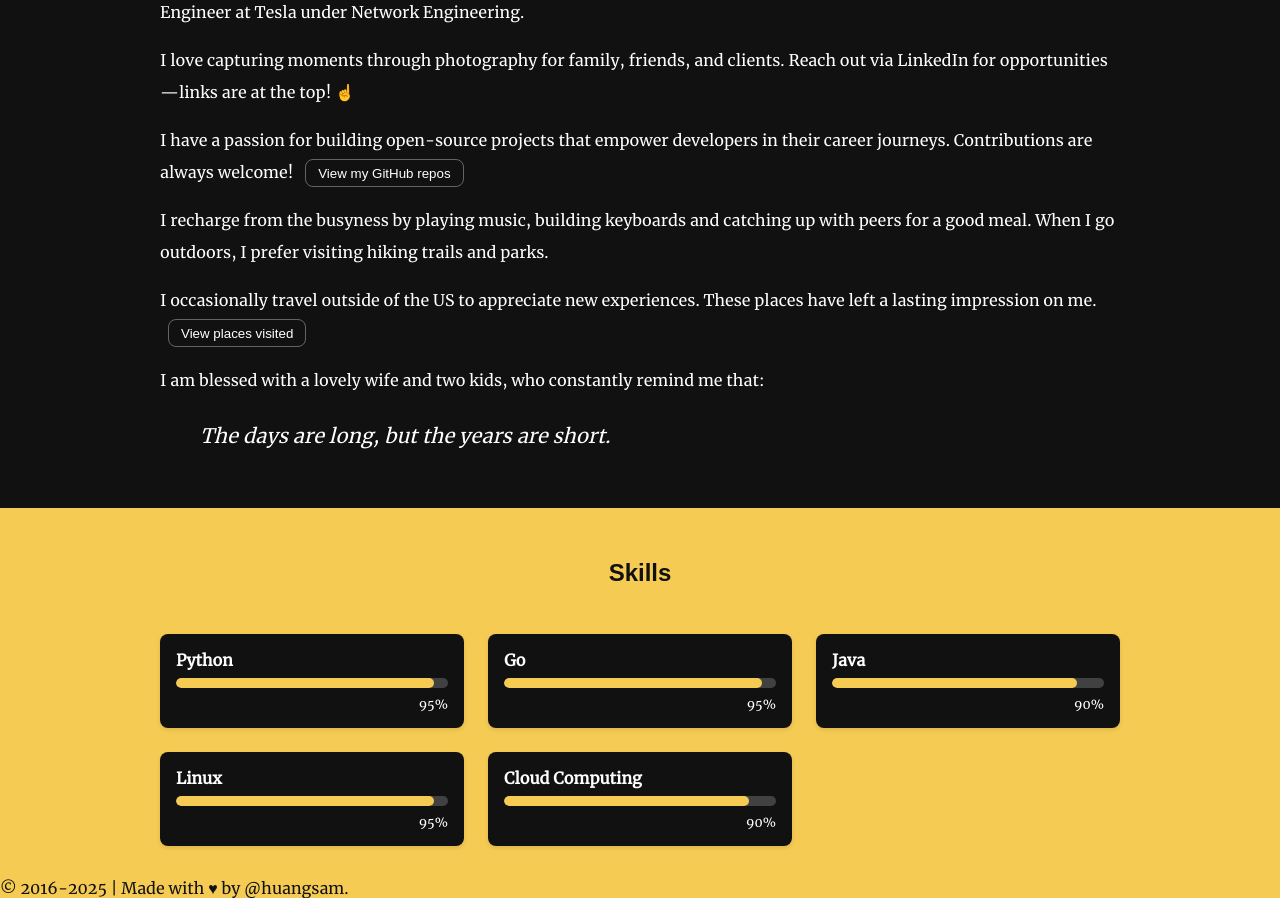
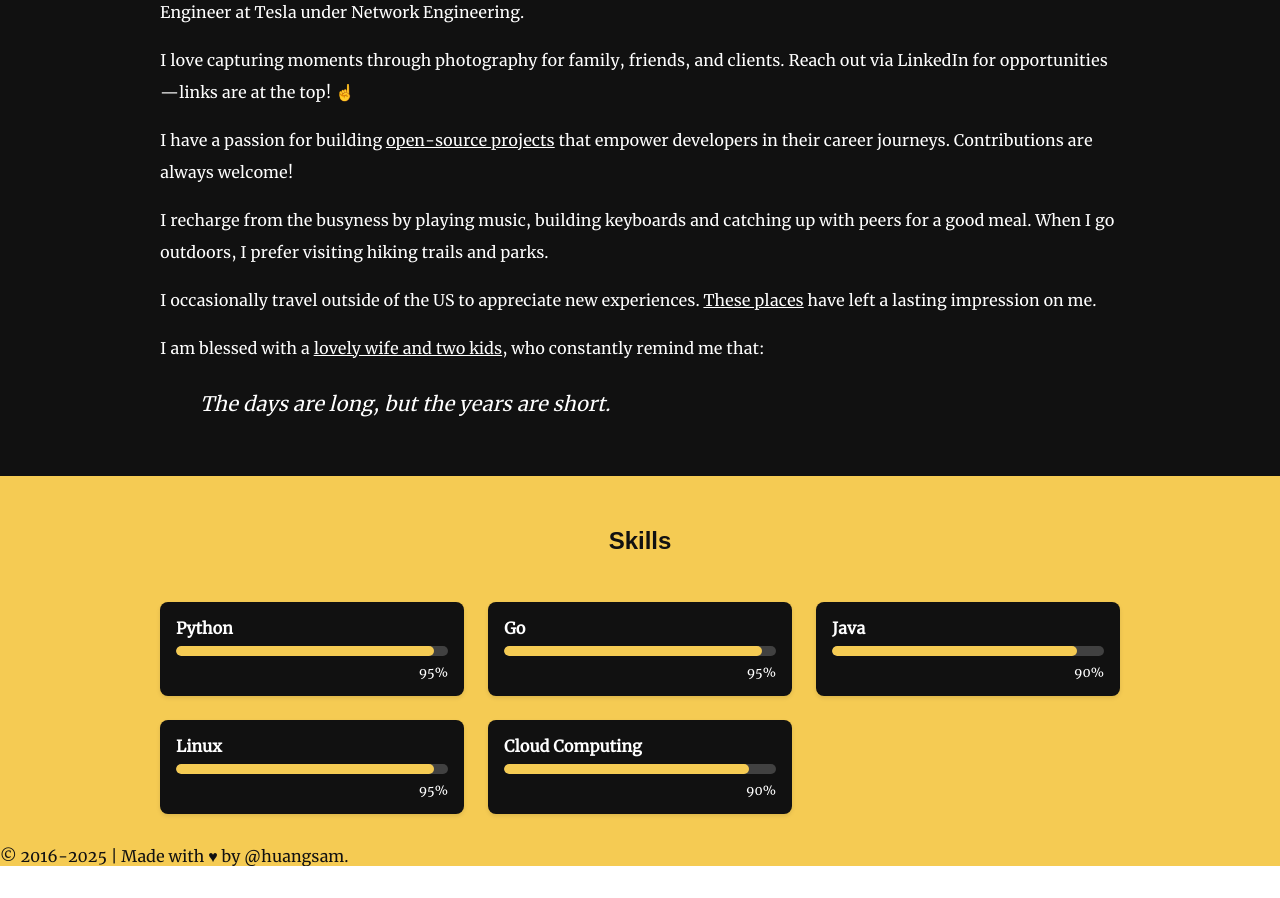
Before and after one commit to huangsam/huangsam.github.io, a SvelteKit app: page / in a window 1280 px wide. Shown: the part 840-1738 px from the top of the page. After the commit the page ends 1706 px from the top, so only its background shows below. Built offline with nearby package versions, Linux system fonts and the light colour scheme; a web font is replaced by a local one.

Commit message:
Add family modal and replace inline buttons

```diff
--- /dev/null
+++ b/src/lib/components/FamilyModal.svelte
@@ -0,0 +1,76 @@
+<!--
+  FamilyModal component: Displays a modal with a family photo.
+  Provides a personal touch to the portfolio by showcasing family life.
+-->
+<script lang="ts">
+  import Modal from './Modal.svelte';
+
+  export let open = false;
+  export let onClose: () => void;
+
+  let familyImage: string = '';
+  let imageLoaded = false;
+
+  // Lazy load the image only when the modal opens
+  async function loadImage() {
+    if (open && !imageLoaded) {
+      const module = await import('$lib/assets/family.jpg');
+      familyImage = module.default;
+      imageLoaded = true;
+    }
+  }
+
+  $: if (open) {
+    loadImage();
+  }
+</script>
+
+<Modal {open} title="Family photo in Hawaii" {onClose}>
+  <div class="family-content">
+    <p class="intro">Meet my family!</p>
+    {#if familyImage}
+      <img src={familyImage} alt="Sam with wife and two kids" class="family-image" />
+    {:else}
+      <p class="loading">Loading photo...</p>
+    {/if}
+    <p class="description">
+      A cherished moment with the family at a local shave ice shop in Hawaii. These are the memories
+      that matter most—simple times enjoying good food, beautiful weather, and the company of the
+      people I love most.
+    </p>
+  </div>
+</Modal>
+
+<style>
+  .family-content {
+    text-align: center;
+  }
+
+  .intro {
+    font-size: 1.1rem;
+    margin: 0 0 1rem 0;
+    color: inherit;
+    opacity: 0.9;
+  }
+
+  .loading {
+    color: inherit;
+    font-size: 0.95rem;
+  }
+
+  .family-image {
+    max-width: 60%;
+    height: auto;
+    border-radius: 0.5rem;
+    margin-bottom: 1rem;
+    box-shadow: 0 4px 8px rgba(0, 0, 0, 0.2);
+  }
+
+  .description {
+    font-size: 0.9rem;
+    line-height: 1.6;
+    color: inherit;
+    margin-top: 0;
+    padding: 0 4rem;
+  }
+</style>
--- a/src/lib/components/FingerToTop.svelte
+++ b/src/lib/components/FingerToTop.svelte
@@ -27,7 +27,6 @@
     padding: 0; /* Remove default button padding */
     font: inherit; /* Inherit font from parent */
     color: inherit; /* Inherit color from parent */
-    outline: none; /* Remove default outline */
   }
 
   /* Wiggle animation on hover/focus */
--- a/src/lib/components/InlineButton.svelte
+++ /dev/null
@@ -1,27 +0,0 @@
-<script lang="ts">
-  export let label: string;
-  export let active: boolean;
-  export let ariaLabel: string = '';
-  function handleClick() {
-    active = true;
-  }
-</script>
-
-<button class="inline-btn" aria-label={ariaLabel || label} on:click={handleClick}>
-  {label}
-</button>
-
-<style>
-  .inline-btn {
-    margin-left: 0.5rem;
-    padding: 0.35rem 0.75rem;
-    border-radius: 0.5rem;
-    border: 1px solid rgba(255, 255, 255, 0.35);
-    background: transparent;
-    color: white;
-    cursor: pointer;
-  }
-  .inline-btn:hover {
-    background-color: rgba(255, 255, 255, 0.1);
-  }
-</style>
--- a/src/routes/+page.svelte
+++ b/src/routes/+page.svelte
@@ -2,14 +2,15 @@
   import Quote from '$lib/components/Quote.svelte';
   import GitHubModal from '$lib/components/GitHubModal.svelte';
   import TravelModal from '$lib/components/TravelModal.svelte';
+  import FamilyModal from '$lib/components/FamilyModal.svelte';
   import Skills from '$lib/components/Skills.svelte';
   import FingerToTop from '$lib/components/FingerToTop.svelte';
   import SocialLinks from '$lib/components/SocialLinks.svelte';
   import ProfileImage from '$lib/components/ProfileImage.svelte';
-  import InlineButton from '$lib/components/InlineButton.svelte';
   import { EMPLOYMENT_INFO, SOCIAL_PROFILES, TRAVEL_HISTORY } from '$lib/index';
   let showTravel = false;
   let showRepos = false;
+  let showFamily = false;
 </script>
 
 <section class="banner">
@@ -34,9 +35,9 @@
   </p>
 
   <p>
-    I have a passion for building open-source projects that empower developers in their career
-    journeys. Contributions are always welcome!
-    <InlineButton bind:active={showRepos} label="View my GitHub repos" />
+    I have a passion for building
+    <button class="link-button" on:click={() => (showRepos = true)}>open-source projects</button>
+    that empower developers in their career journeys. Contributions are always welcome!
   </p>
 
   <GitHubModal open={showRepos} onClose={() => (showRepos = false)} />
@@ -47,9 +48,9 @@
   </p>
 
   <p>
-    I occasionally travel outside of the US to appreciate new experiences. These places have left a
-    lasting impression on me.
-    <InlineButton bind:active={showTravel} label="View places visited" />
+    I occasionally travel outside of the US to appreciate new experiences.
+    <button class="link-button" on:click={() => (showTravel = true)}>These places</button>
+    have left a lasting impression on me.
   </p>
 
   <TravelModal
@@ -59,9 +60,15 @@
     onClose={() => (showTravel = false)}
   />
 
-  <p>I am blessed with a lovely wife and two kids, who constantly remind me that:</p>
+  <p>
+    I am blessed with a <button class="link-button" on:click={() => (showFamily = true)}
+      >lovely wife and two kids</button
+    >, who constantly remind me that:
+  </p>
 
   <Quote>The days are long, but the years are short.</Quote>
+
+  <FamilyModal open={showFamily} onClose={() => (showFamily = false)} />
 </section>
 
 <Skills />
@@ -90,4 +97,17 @@
       padding: 2em;
     }
   }
+  .link-button {
+    background: none;
+    border: none;
+    color: white;
+    text-decoration: underline;
+    cursor: pointer;
+    font-size: inherit;
+    font-family: inherit;
+    padding: 0;
+  }
+  .link-button:hover {
+    opacity: 0.8;
+  }
 </style>
```
Also changed, not shown: src/lib/assets/family.jpg (added), 1 other file (tests, documents, lock files or other folders).
